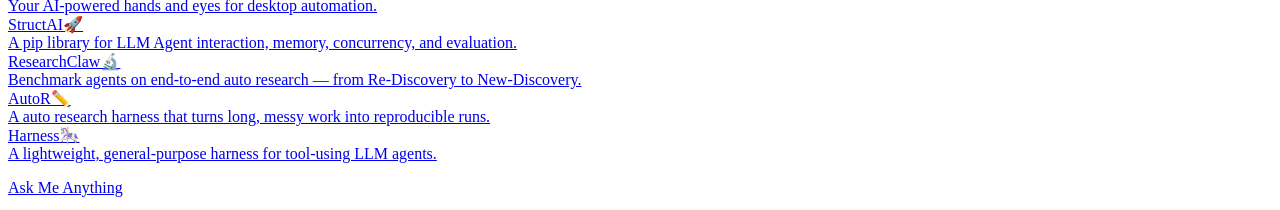
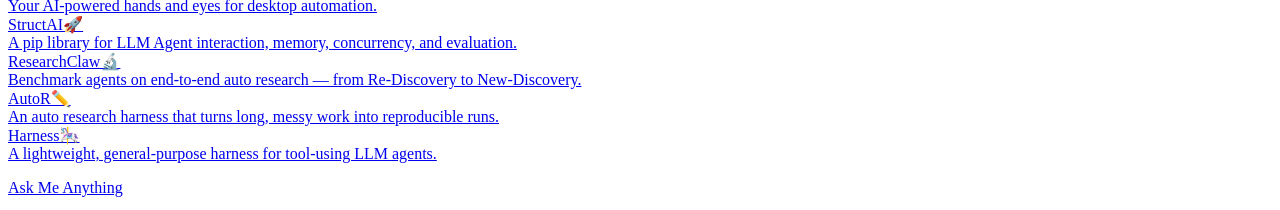
Before and after one commit to black-yt/black-yt.github.io, a Jekyll site: the page built from _pages/includes/intro.md, in a window 1280 px wide. Shown: the part 806-1016 px from the top of the page. Built offline with Jekyll 4.4.1, drawn with Linux system fonts in a browser that asks for light colours; our own code applies the rules of GitHub Pages for plain Markdown files.

Commit message:
Fix AutoR app description grammar

```diff
--- a/_pages/includes/intro.md
+++ b/_pages/includes/intro.md
@@ -45,7 +45,7 @@ If you are interested in multi-agent systems on deep research, auto research or
   <a href="https://github.com/AutoX-AI-Labs/AutoR" class="app-card" target="_blank" rel="noopener">
     <div class="app-card__inner">
       <div class="app-card__name">AutoR✏️</div>
-      <div class="app-card__desc">A auto research harness that turns long, messy work into reproducible runs.</div>
+      <div class="app-card__desc">An auto research harness that turns long, messy work into reproducible runs.</div>
     </div>
   </a>
   <a href="https://huggingface.co/spaces/InternScience/ResearchHarness" class="app-card" target="_blank" rel="noopener">
```
